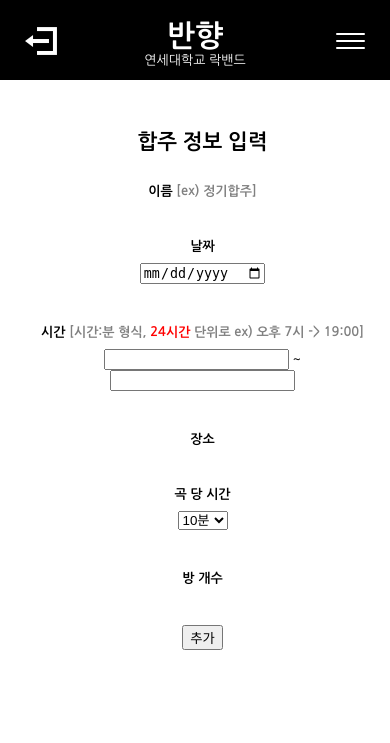
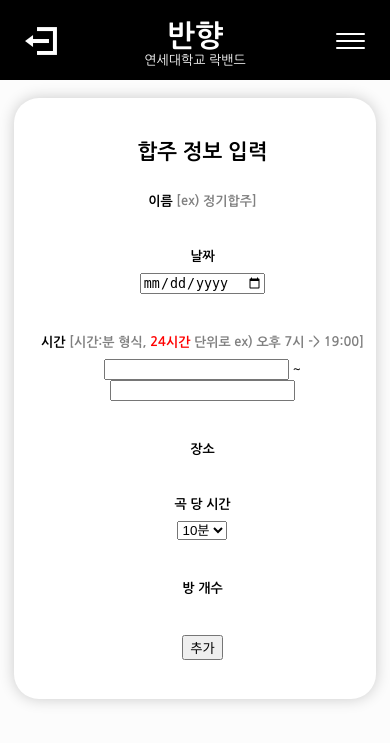
Before and after one commit to john8707/banhyang-web2, a Django app: page /practice/create in a window 390 px wide. Shown: the top 743 px of the page. Run offline with Django 3.2, Linux system fonts and the light colour scheme; the visitor is signed in with stand-in values (Sample User, id 1); parts of the project's set-up code (start-up, migrations or seed data) failed here and were passed over.

Commit message:
UPDATE 기본 컨테이너 디자인 및 배경 색 수정

```diff
--- a/banhyang/core/static/css/core.css
+++ b/banhyang/core/static/css/core.css
@@ -26,7 +26,7 @@
 }
 
 body{
-    background-color: rgb(255, 255, 255);
+    background-color: rgb(252,252,252);
     padding-top: 130px;
     font-family: 'Nanum Gothic', sans-serif;
     font-size: 13px;
@@ -87,12 +87,16 @@ a, a:visited{
 .practice_container{
     position: relative;
     top: 0;
-    border: 1px solid rgb(206, 206, 206);
+    /*border: 1px solid rgb(206, 206, 206);*/
+    border-radius: 25px;
     max-width: 100%;
+    box-shadow: 0 0 15px rgba(0, 0, 0, 0.2);
+    background-color: white;
 }
 .practice_nav{
     float: left;
     width: 160px;
+    padding-top: 20px;
 
 }
 
@@ -347,6 +351,10 @@ a, a:visited{
         height: 80px;
     }
 
+    body{
+        padding-top: 80px;
+    }
+
     #main_logo{
         margin: 17px auto;
     }
@@ -366,7 +374,8 @@ a, a:visited{
     }
 
     .main_section{
-        margin: -50px auto;
+        margin: 10px auto;
+        max-width: 97%;
     }
 
     .practice_container{
```
